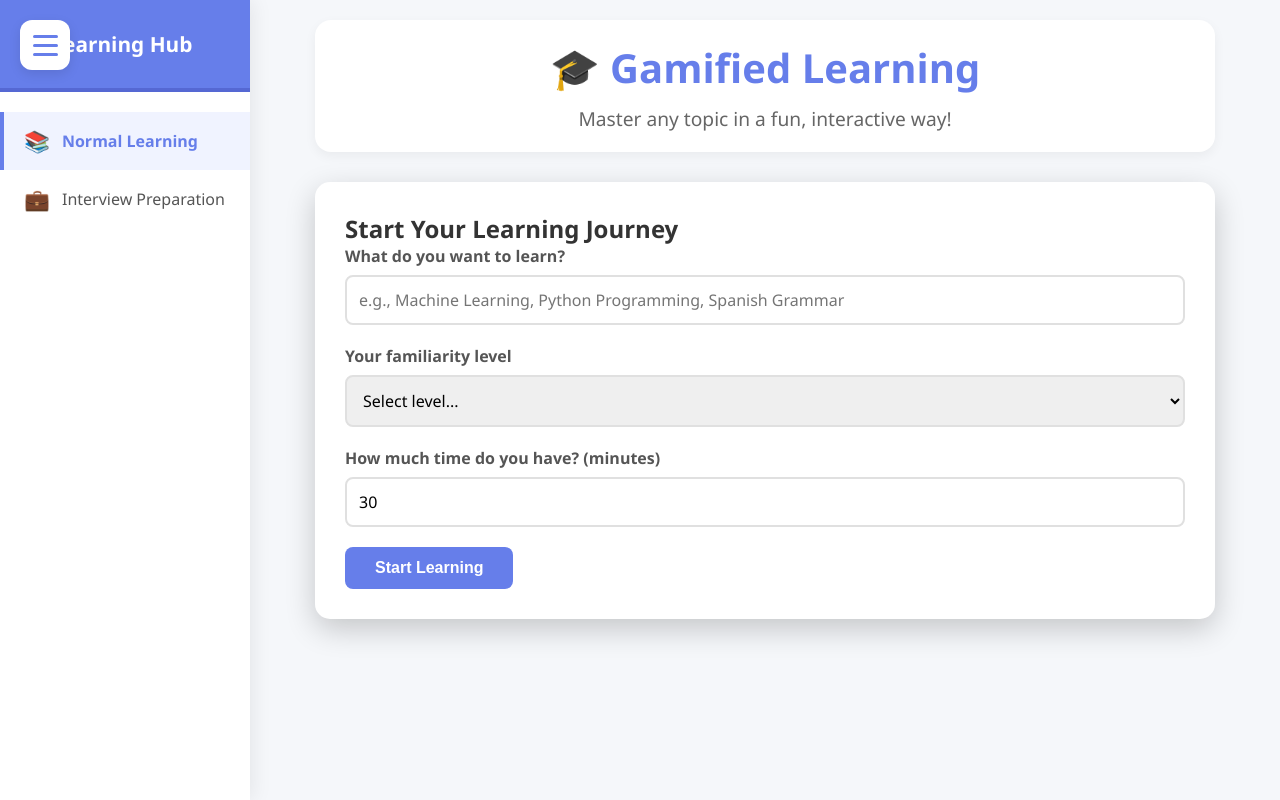
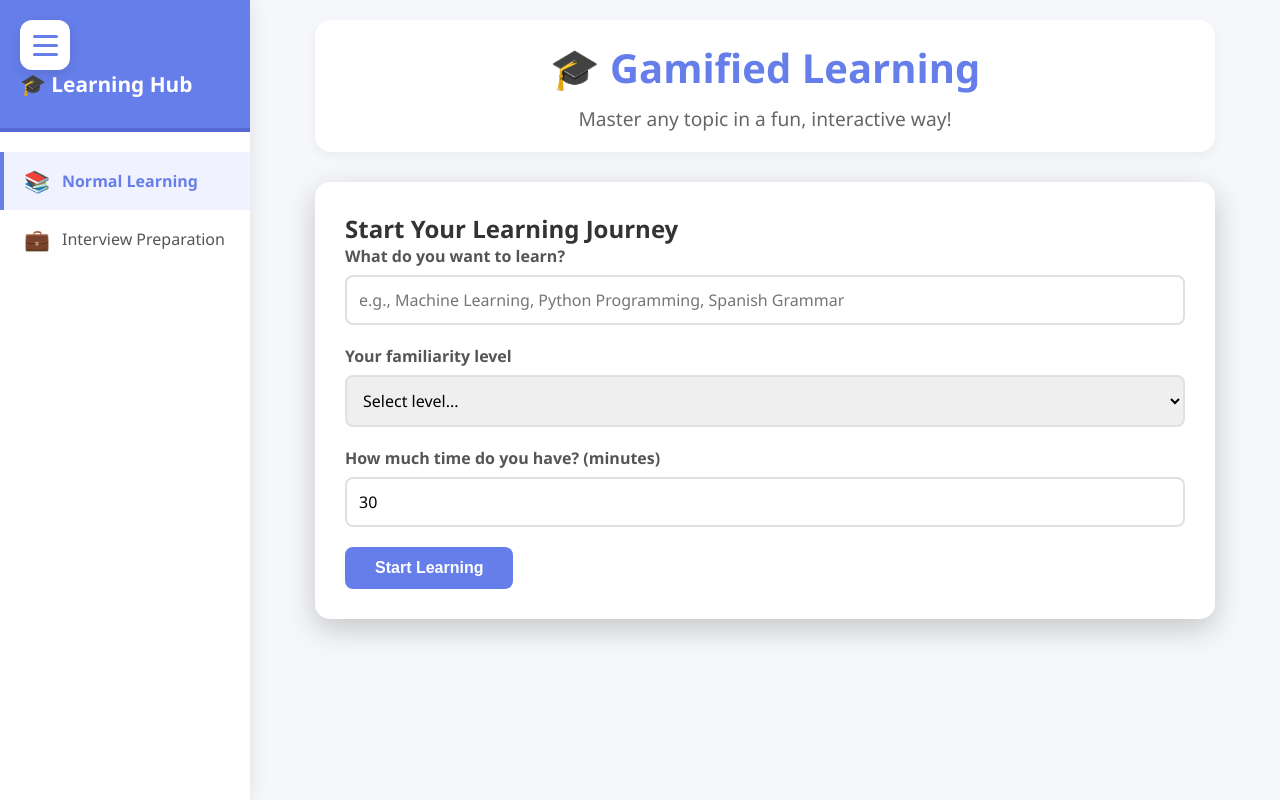
Before and after one commit to aaoswego/fluffy-octo-sniffle, a Flask app: page / in a window 1280 px wide. Run offline with Flask 3, Linux system fonts and the light colour scheme.

Commit message:
Adjust menu header padding to prevent layout overlap
Update .menu-header padding in static/style.css to resolve UI element overlap.

Replit-Commit-Author: Agent
Replit-Commit-Session-Id: bd43de69-5f13-4379-b90f-2269b6665f7b
Replit-Commit-Checkpoint-Type: full_checkpoint
Replit-Commit-Screenshot-Url: https://storage.googleapis.com/screenshot-production-us-central1/037712b9-69f5-4b07-af4c-2dd31b7e11b2/bd43de69-5f13-4379-b90f-2269b6665f7b/8A4OkqR

```diff
--- a/static/style.css
+++ b/static/style.css
@@ -66,7 +66,7 @@ body {
 }
 
 .menu-header {
-    padding: 30px 20px;
+    padding: 70px 20px 30px 20px;
     background: #667eea;
     color: white;
     border-bottom: 4px solid #5568d3;
```
Also changed, not shown: 1 other file.
